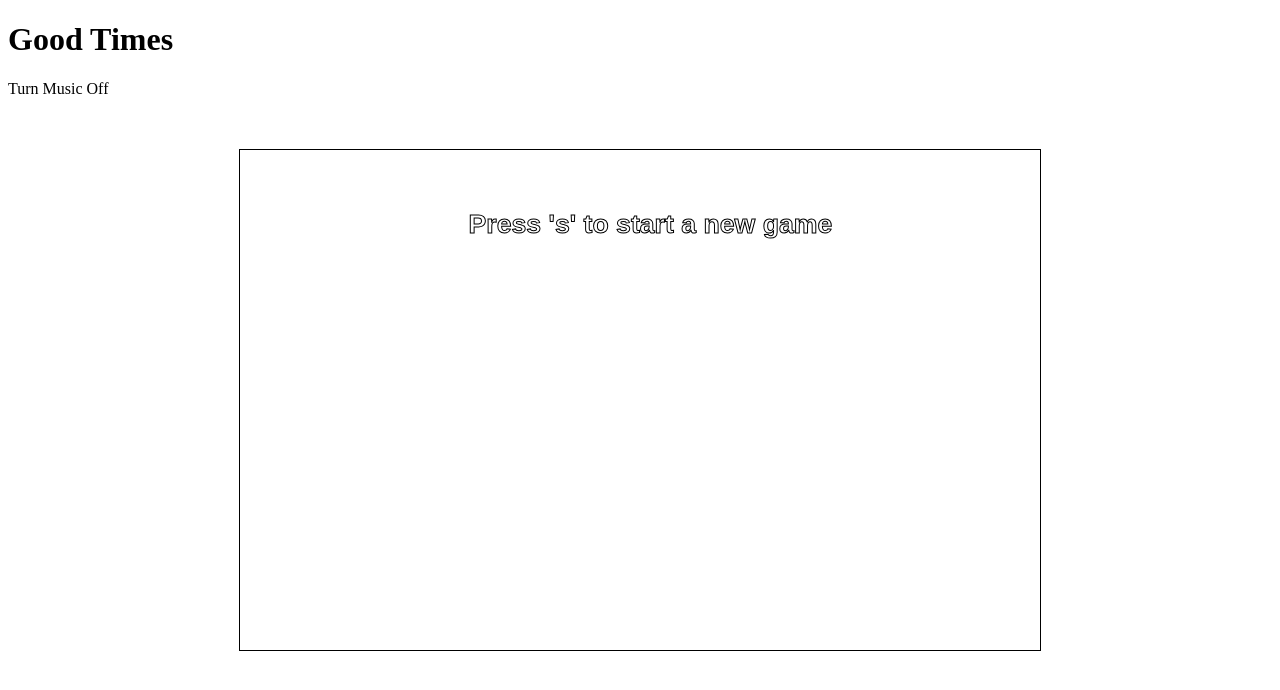
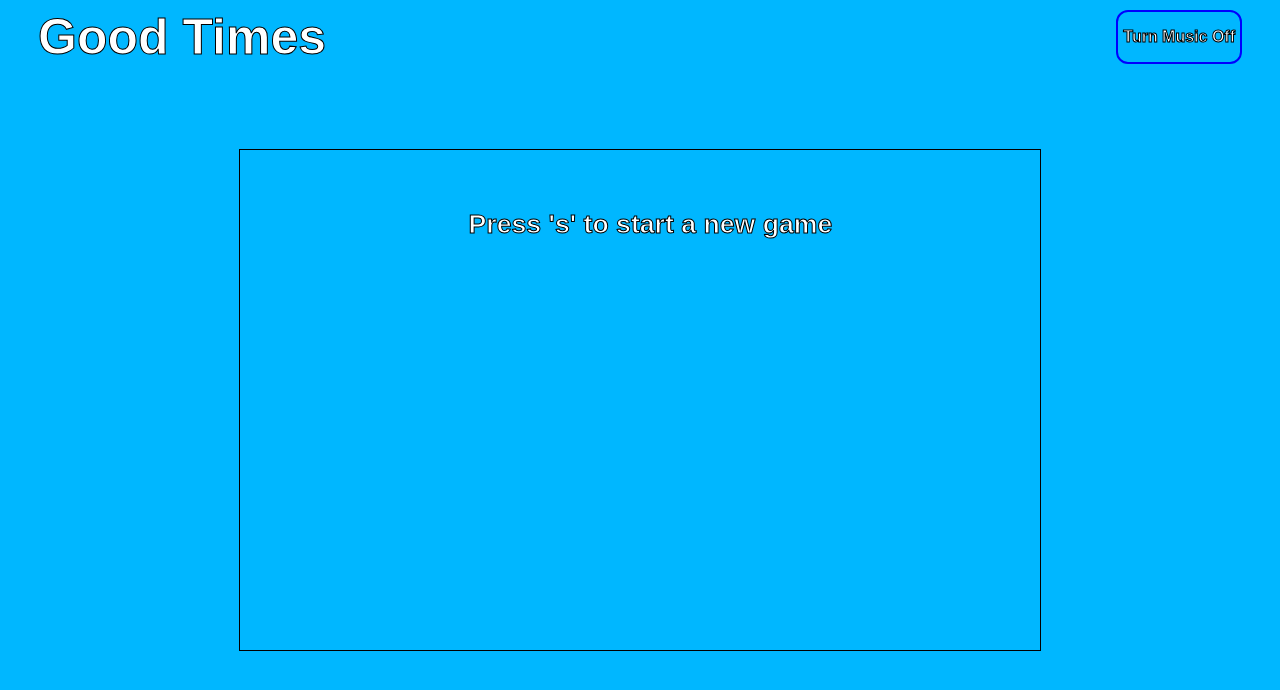
Before and after one commit to kinda-dev/good-times, a website built with webpack: page public/index.html in a window 1280 px wide. Built offline with nearby package versions, Linux system fonts and the light colour scheme; a web font is replaced by a local one.

Commit message:
style css

```diff
--- a/public/index.html
+++ b/public/index.html
@@ -12,11 +12,15 @@
       function toggleMusic(element) {
         if ( element.value === "musicOn") {
           document.getElementById('pause-riff').muted= false;
+          document.getElementById('play-riff').muted= false;
+
 
           element.innerHTML = "Turn Music Off"
           element.value = "musicOff"
         } else {
           document.getElementById('pause-riff').muted= true;
+          document.getElementById('play-riff').muted= false;
+
           element.innerHTML = "Turn Music On"
           element.value = "musicOn"
 
@@ -25,13 +29,16 @@
       }
     </script>
   </head>
-  <body>
-    <header>
+  <body class="body">
+    <header class="header">
       <h1 class="title">Good Times</h1>
-      <p class="music-button" onclick="toggleMusic(this)" value="musicOn" >Turn Music Off</p>
+      <div class="music-button-wrap"><p class="music-button" onclick="toggleMusic(this)" value="musicOn" >Turn Music Off</p></div>
       <audio id="pause-riff" controls loop>
          <source src="./assets/non-play-riff.mp3">
       </audio>
+      <audio id="play-riff" controls loop>
+        <source src="./assets/play-riff.mp3">
+     </audio>
     </header>
     <div class="canvas-container">
       <canvas id="good-times" height="500" width="800"></canvas>
--- a/public/javascripts/game.js
+++ b/public/javascripts/game.js
@@ -13,7 +13,9 @@ export default class GoodTimes {
         this.loc = canvas;
 
         this.starterListener();
-        this.pauseRiff = document.getElementById('pause-riff')
+        this.pauseRiff = document.getElementById('pause-riff');
+        this.playRiff = document.getElementById('play-riff')
+
         this.pauseRiff.play();
 
         this.score = 0;
@@ -125,6 +127,8 @@ export default class GoodTimes {
     animate() {
         this.ctx.clearRect(0, 0, this.dimensions.width, this.dimensions.height)
         if ( this.gameOver ) {
+            this.playRiff.pause();
+            // this.playRiff.currentTime = 0;
 
             this.pauseRiff.play();
 
@@ -142,7 +146,11 @@ export default class GoodTimes {
             // alert('what the hell');
         } else {
 
-            this.pauseRiff.pause();
+        this.pauseRiff.pause();
+        // this.pauseRiff.currentTime = 0;
+
+        this.playRiff.play();
+
         this.buttonActive = false;
         this.handleScore();
         this.collision()
--- a/public/style.css
+++ b/public/style.css
@@ -1,3 +1,8 @@
+.body {
+  background-color: rgb(0, 183, 255);
+  font-family: "DotGothic16", sans-serif;
+}
+
 #good-times {
   width: 800px;
   height: 500px;
@@ -13,6 +18,42 @@
   display: none;
 }
 
+#play-riff {
+  display: none;
+}
+
+.header {
+  display: flex;
+  justify-content: space-between;
+  padding-right: 30px;
+  padding-left: 30px;
+  align-items: center;
+  margin: 0;
+  top: 0;
+  left: 0;
+  right: 0;
+}
+
+.title {
+  font-size: 50px;
+  color: white;
+  -webkit-text-stroke: 1px black;
+  margin: 0;
+  font-weight: bold;
+}
+
+.music-button-wrap {
+  padding-right: 5px;
+  padding-left: 5px;
+  display: flex;
+  border: 2px solid blue;
+  border-radius: 12px;
+  /* background: blue; */
+}
+
 .music-button {
   cursor: pointer;
+  color: white;
+  font-weight: 600;
+  -webkit-text-stroke: 1px black;
 }
```
Also changed, not shown: 2 other files.
